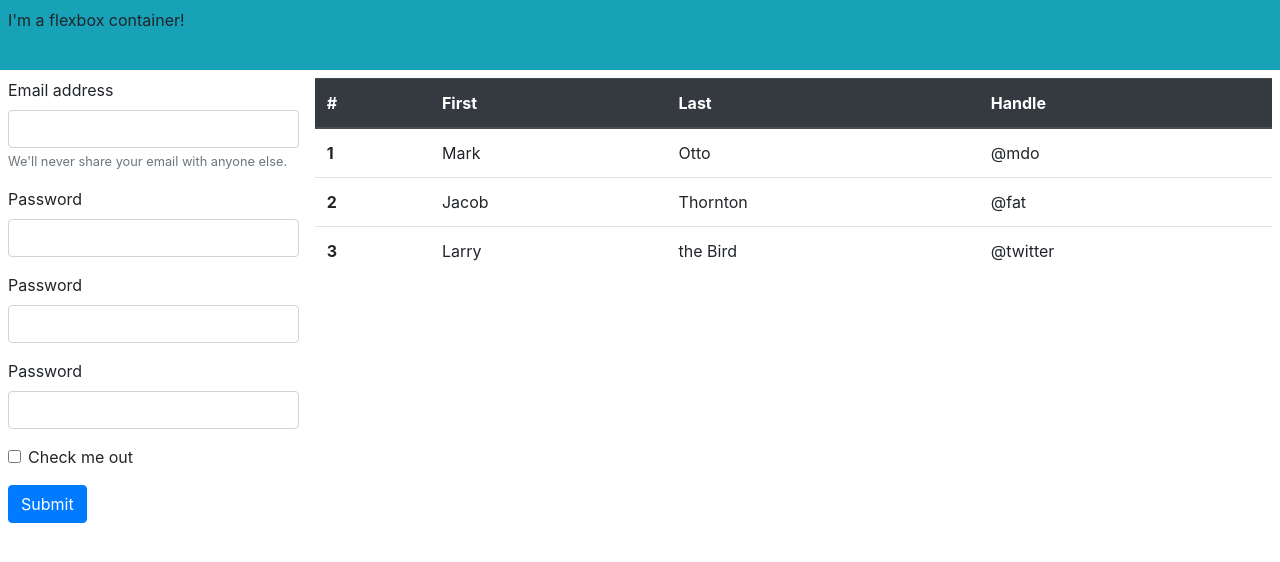
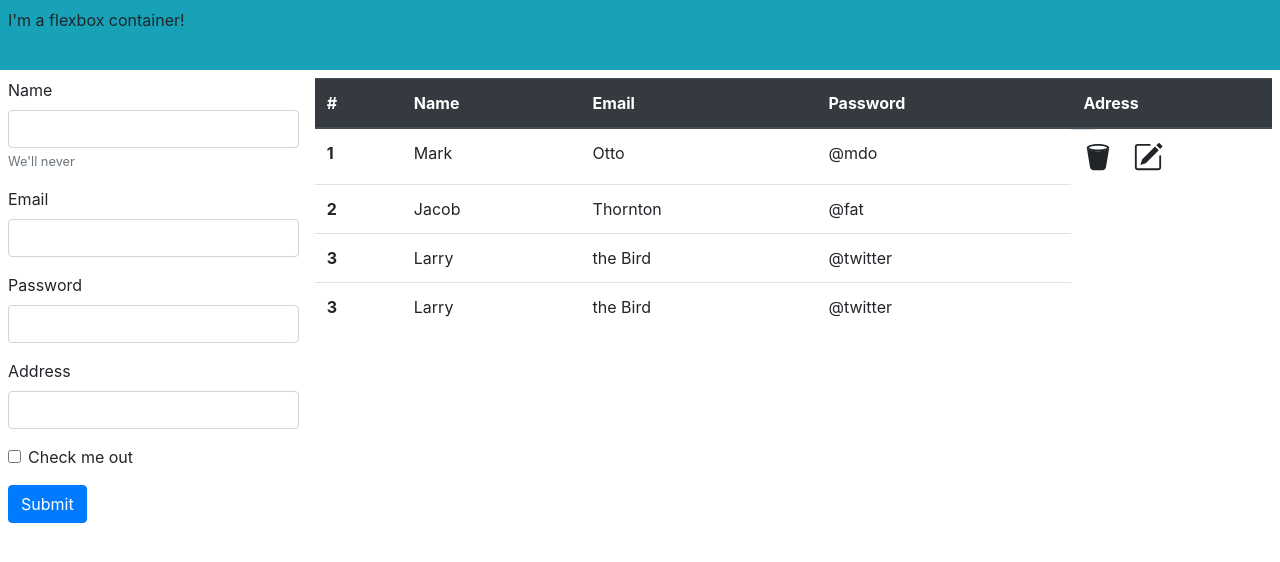
Before and after one commit to Danuka-app/Dynamic-table, a website: page index.html in a window 1280 px wide. Drawn offline with nearby package versions, Linux system fonts and the light colour scheme.

Commit message:
interface

```diff
--- a/css/main.css
+++ b/css/main.css
@@ -10,4 +10,28 @@
   margin-right: 150px;
 }
 
+#icon-colum {
+  display: flex;
+  align-items: center;
+  width: 20px;
+}
+
+.icon-1 {
+  height: 30px;
+  width: 30px;
+  margin: auto;
+}
+
+.icon-2 {
+  height: 30px;
+  width: 30px;
+  margin: auto;
+  margin-left: 20px;
+}
+
+.trash {
+  height: 30px;
+  width: 30px;
+}
+
 /*# sourceMappingURL=main.css.map */
--- a/index.html
+++ b/index.html
@@ -12,28 +12,28 @@
         <div class="p-2 flex-shrink-1 bd-highlight colum-2">
             <form>
                 <div class="form-group">
-                    <label for="exampleInputEmail1">Email address</label>
-                    <input type="email" class="form-control" id="exampleInputEmail1" aria-describedby="emailHelp">
-                    <small id="emailHelp" class="form-text text-muted">We'll never share your email with anyone else.</small>
+                    <label for="name">Name</label>
+                    <input type="email" class="form-control" id="name" aria-describedby="emailHelp">
+                    <small id="emailHelp" class="form-text text-muted">We'll never</small>
                 </div>
                 <div class="form-group">
-                    <label for="">Password</label>
-                    <input type="password" class="form-control" id="1">
+                    <label for="email">Email</label>
+                    <input type="password" class="form-control" id="email">
                 </div>
                 <div class="form-group">
-                    <label for="">Password</label>
-                    <input type="password" class="form-control" id="2">
+                    <label for="password">Password</label>
+                    <input type="password" class="form-control" id="password">
                 </div>
                 <div class="form-group">
-                    <label for="">Password</label>
-                    <input type="password" class="form-control" id="3">
+                    <label for="address">Address</label>
+                    <input type="password" class="form-control" id="address">
                 </div>
                 <div class="form-group form-check">
                     <input type="checkbox" class="form-check-input" id="exampleCheck1">
                     <label class="form-check-label" for="exampleCheck1">Check me out</label>
                 </div>
 
-                <button type="submit" class="btn btn-primary">Submit</button>
+                <button type="submit" class="btn btn-primary" id="submit">Submit</button>
             </form>
         </div>
         <div class="p-2 w-100 bd-highlight colum-1">
@@ -41,9 +41,10 @@
                 <thead class="thead-dark">
                 <tr>
                     <th scope="col">#</th>
-                    <th scope="col">First</th>
-                    <th scope="col">Last</th>
-                    <th scope="col">Handle</th>
+                    <th scope="col">Name</th>
+                    <th scope="col">Email</th>
+                    <th scope="col">Password</th>
+                    <th scope="col">Adress</th>
                 </tr>
                 </thead>
                 <tbody>
@@ -52,12 +53,32 @@
                     <td>Mark</td>
                     <td>Otto</td>
                     <td>@mdo</td>
+                    <td id="icon-colum">
+                       <div class="icon-1">
+                           <svg width="1em" height="1em" viewBox="0 0 16 16" class="bi bi-trash2-fill trash" fill="currentColor" xmlns="http://www.w3.org/2000/svg">
+                               <path d="M2.037 3.225l1.684 10.104A2 2 0 0 0 5.694 15h4.612a2 2 0 0 0 1.973-1.671l1.684-10.104C13.627 4.224 11.085 5 8 5c-3.086 0-5.627-.776-5.963-1.775z"/>
+                               <path fill-rule="evenodd" d="M12.9 3c-.18-.14-.497-.307-.974-.466C10.967 2.214 9.58 2 8 2s-2.968.215-3.926.534c-.477.16-.795.327-.975.466.18.14.498.307.975.466C5.032 3.786 6.42 4 8 4s2.967-.215 3.926-.534c.477-.16.795-.327.975-.466zM8 5c3.314 0 6-.895 6-2s-2.686-2-6-2-6 .895-6 2 2.686 2 6 2z"/>
+                           </svg>
+                       </div>
+                       <div class="icon-2">
+                           <svg width="1em" height="1em" viewBox="0 0 16 16" class="bi bi-pencil-square trash" fill="currentColor" xmlns="http://www.w3.org/2000/svg">
+                               <path d="M15.502 1.94a.5.5 0 0 1 0 .706L14.459 3.69l-2-2L13.502.646a.5.5 0 0 1 .707 0l1.293 1.293zm-1.75 2.456l-2-2L4.939 9.21a.5.5 0 0 0-.121.196l-.805 2.414a.25.25 0 0 0 .316.316l2.414-.805a.5.5 0 0 0 .196-.12l6.813-6.814z"/>
+                               <path fill-rule="evenodd" d="M1 13.5A1.5 1.5 0 0 0 2.5 15h11a1.5 1.5 0 0 0 1.5-1.5v-6a.5.5 0 0 0-1 0v6a.5.5 0 0 1-.5.5h-11a.5.5 0 0 1-.5-.5v-11a.5.5 0 0 1 .5-.5H9a.5.5 0 0 0 0-1H2.5A1.5 1.5 0 0 0 1 2.5v11z"/>
+                           </svg>
+                       </div>
+                    </td>
                 </tr>
                 <tr>
                     <th scope="row">2</th>
                     <td>Jacob</td>
                     <td>Thornton</td>
                     <td>@fat</td>
+                </tr>
+                <tr>
+                    <th scope="row">3</th>
+                    <td>Larry</td>
+                    <td>the Bird</td>
+                    <td>@twitter</td>
                 </tr>
                 <tr>
                     <th scope="row">3</th>
@@ -73,3 +94,11 @@
 <script src="js/main.js"></script>
 </body>
 </html>
+
+<!--
+
+<svg width="1em" height="1em" viewBox="0 0 16 16" class="bi bi-trash2" fill="currentColor" xmlns="http://www.w3.org/2000/svg">
+    <path fill-rule="evenodd" d="M3.18 4l1.528 9.164a1 1 0 0 0 .986.836h4.612a1 1 0 0 0 .986-.836L12.82 4H3.18zm.541 9.329A2 2 0 0 0 5.694 15h4.612a2 2 0 0 0 1.973-1.671L14 3H2l1.721 10.329z"/>
+    <path d="M14 3c0 1.105-2.686 2-6 2s-6-.895-6-2 2.686-2 6-2 6 .895 6 2z"/>
+    <path fill-rule="evenodd" d="M12.9 3c-.18-.14-.497-.307-.974-.466C10.967 2.214 9.58 2 8 2s-2.968.215-3.926.534c-.477.16-.795.327-.975.466.18.14.498.307.975.466C5.032 3.786 6.42 4 8 4s2.967-.215 3.926-.534c.477-.16.795-.327.975-.466zM8 5c3.314 0 6-.895 6-2s-2.686-2-6-2-6 .895-6 2 2.686 2 6 2z"/>
+</svg>-->
--- a/js/main.js
+++ b/js/main.js
@@ -0,0 +1,17 @@
+var submit = document.getElementById('submit');
+submit.addEventListener('click',addMembers);
+var srNo =0;
+
+
+function data(){
+    var formData = {};
+    formData.fullName = document.getElementById('name').value;
+    formData.email = document.getElementById('email').value;
+    formData.password = document.getElementById('password').value;
+    formData.address = document.getElementById('address').value;
+}
+function addMembers(){
+    var table = document.querySelector('table');
+    var newRow = table.insertRow(table.length)
+    cell1=newRow.insertCell(0)
+}
```
Also changed, not shown: 1 other file.
